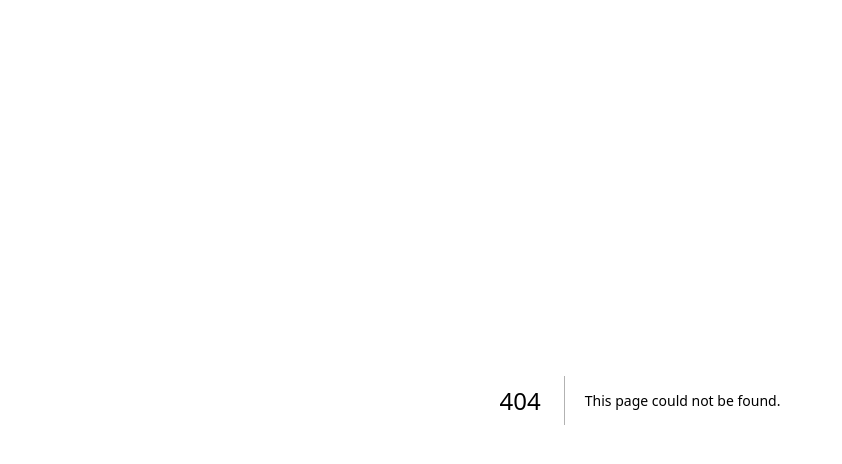
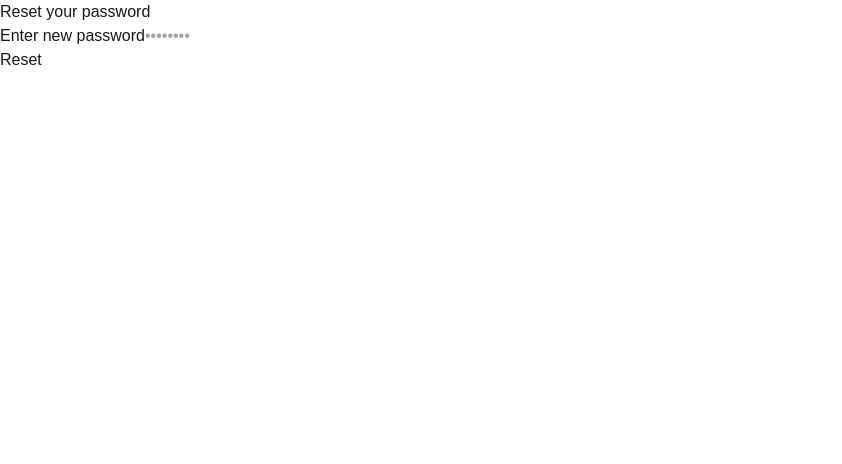
Before and after one commit to Lakshman76/nextjs-authentication, a Next.js app: page /resetpassword in a window 1280 px wide. Before the commit this address had no page. Shown: the top 464 px of the page, without its empty margins (0-842 px from the left). Built offline with nearby package versions, Linux system fonts and the light colour scheme.

Commit message:
reset password page

```diff
--- /dev/null
+++ b/src/app/resetpassword/page.tsx
@@ -0,0 +1,71 @@
+"use client";
+import axios from "axios";
+import React, { useEffect } from "react";
+import { useRouter } from "next/navigation";
+
+export default function ResetPasswordPage() {
+  const [password, setPassword] = React.useState("");
+  const [token, setToken] = React.useState("");
+  const [loading, setLoading] = React.useState(false);
+
+  const router = useRouter();
+
+  const onReset = async () => {
+    try {
+      setLoading(true);
+      await axios.post("/api/users/resetpassword", {
+        newPassword: password,
+        token,
+      });
+      router.push("/login");
+    } catch (error: any) {
+      console.log(error.message);
+    }
+  };
+  useEffect(() => {
+    const params = new URLSearchParams(window.location.search);
+    setToken(params.get("token") || "");
+  }, []);
+
+  return (
+    <section className="bg-gray-50 dark:bg-gray-900">
+      <div className="min-h-[90vh] w-full flex justify-center items-center flex-col">
+        <div className="max-w-md min-w-96 flex flex-col gap-8 p-6 rounded-lg text-white shadow-[0_0_10px_black] ">
+          {loading ? (
+            <p className="text-center text-xl font-semibold ">
+              Please wait Loading...
+            </p>
+          ) : (
+            <p className="text-center text-xl font-semibold">
+              Reset your password
+            </p>
+          )}
+          <div>
+            <label
+              htmlFor="password"
+              className="block mb-2 text-lg font-medium text-gray-900 dark:text-white"
+            >
+              Enter new password
+            </label>
+            <input
+              type="password"
+              name="password"
+              id="password"
+              value={password}
+              onChange={(e) => setPassword(e.target.value)}
+              placeholder="••••••••"
+              className="bg-gray-50 border border-gray-300 text-gray-900 rounded-lg focus:ring-blue-600 focus:border-blue-600 block w-full p-2.5 dark:bg-gray-700 dark:border-gray-600 dark:placeholder-gray-400 dark:text-white dark:focus:ring-blue-500 dark:focus:border-blue-500"
+              required
+            />
+          </div>
+          <button
+            onClick={onReset}
+            className="w-full mx-auto py-2 text-xl text-center rounded-sm font-semibold  cursor-pointer bg-yellow-500 border border-yellow-500 hover:bg-transparent hover:text-yellow-500 transition-all ease-in-out duration-300"
+          >
+            Reset
+          </button>
+        </div>
+      </div>
+    </section>
+  );
+}
```
